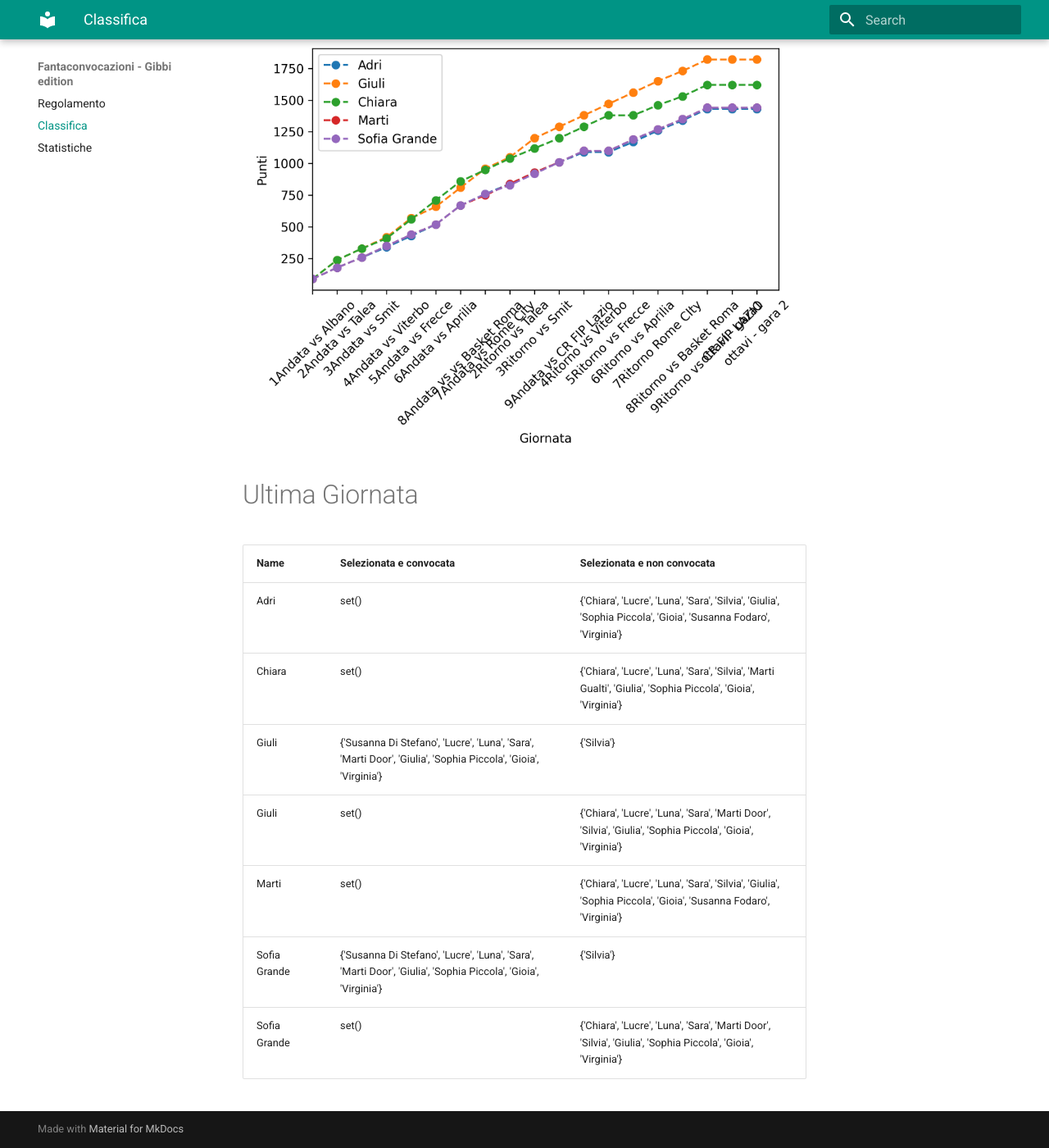
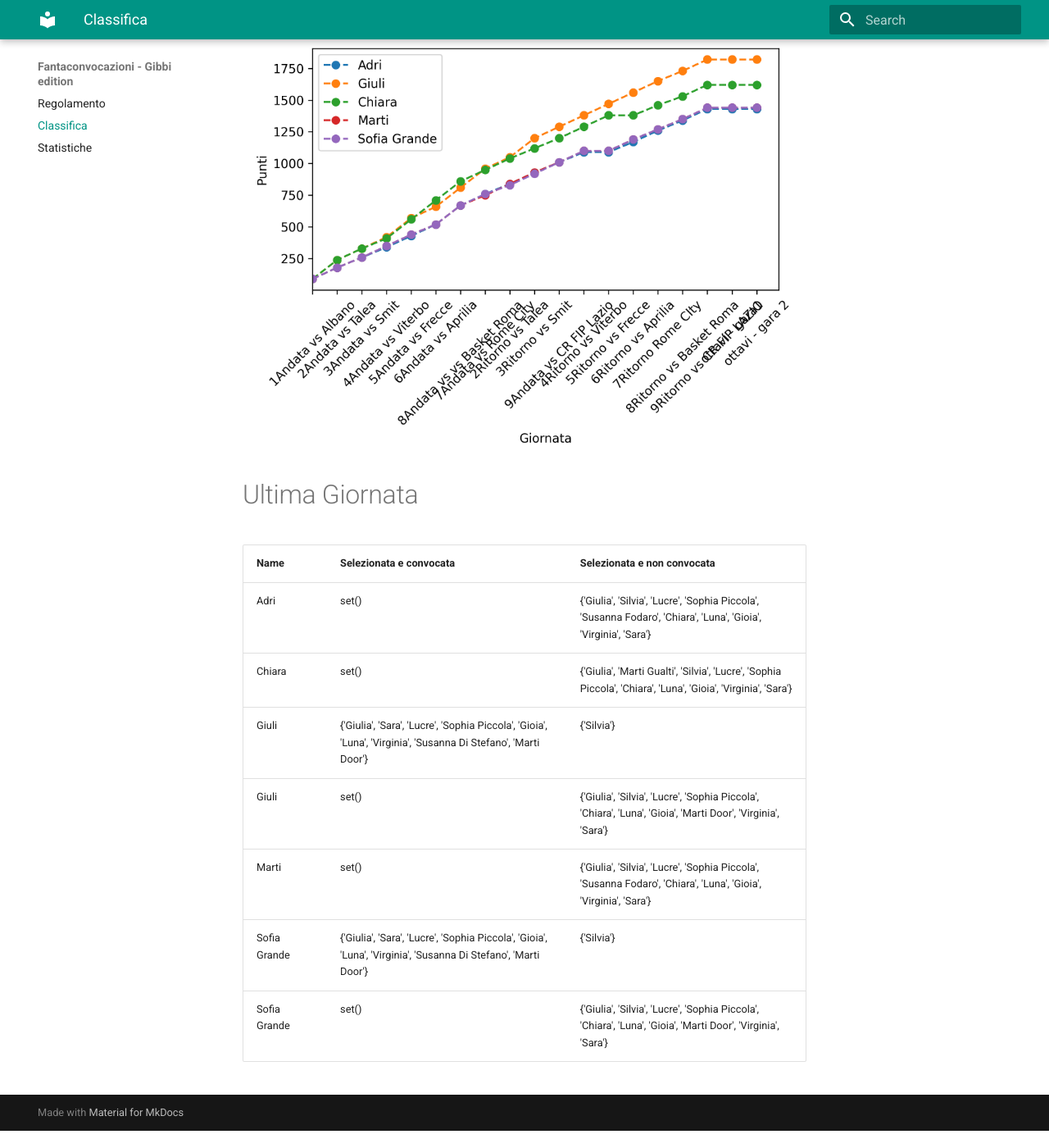
Before and after one commit to martinig94/fantagibbi, an MkDocs documentation site: the page built from docs/Classifica.md, in a window 1280 px wide and 1400 px high, scrolled down 565 px. Shown: the whole window at 82% size. Built offline with MkDocs 1.6.1 and Material for MkDocs 9.7.7, drawn with Linux system fonts in a browser that asks for light colours; after the commit the page ends 1944 px from its top, so only the background shows below that.

Commit message:
Auto-update from main.py

```diff
--- a/docs/Classifica.md
+++ b/docs/Classifica.md
@@ -18,11 +18,11 @@
 <!-- START_TABLE CORRECT -->
 | Name         | Selezionata e convocata                                                                                        | Selezionata e non convocata                                                                                      |
 |:-------------|:---------------------------------------------------------------------------------------------------------------|:-----------------------------------------------------------------------------------------------------------------|
-| Adri         | set()                                                                                                          | {'Chiara', 'Lucre', 'Luna', 'Sara', 'Silvia', 'Giulia', 'Sophia Piccola', 'Gioia', 'Susanna Fodaro', 'Virginia'} |
-| Chiara       | set()                                                                                                          | {'Chiara', 'Lucre', 'Luna', 'Sara', 'Silvia', 'Marti Gualti', 'Giulia', 'Sophia Piccola', 'Gioia', 'Virginia'}   |
-| Giuli        | {'Susanna Di Stefano', 'Lucre', 'Luna', 'Sara', 'Marti Door', 'Giulia', 'Sophia Piccola', 'Gioia', 'Virginia'} | {'Silvia'}                                                                                                       |
-| Giuli        | set()                                                                                                          | {'Chiara', 'Lucre', 'Luna', 'Sara', 'Marti Door', 'Silvia', 'Giulia', 'Sophia Piccola', 'Gioia', 'Virginia'}     |
-| Marti        | set()                                                                                                          | {'Chiara', 'Lucre', 'Luna', 'Sara', 'Silvia', 'Giulia', 'Sophia Piccola', 'Gioia', 'Susanna Fodaro', 'Virginia'} |
-| Sofia Grande | {'Susanna Di Stefano', 'Lucre', 'Luna', 'Sara', 'Marti Door', 'Giulia', 'Sophia Piccola', 'Gioia', 'Virginia'} | {'Silvia'}                                                                                                       |
-| Sofia Grande | set()                                                                                                          | {'Chiara', 'Lucre', 'Luna', 'Sara', 'Marti Door', 'Silvia', 'Giulia', 'Sophia Piccola', 'Gioia', 'Virginia'}     |
+| Adri         | set()                                                                                                          | {'Giulia', 'Silvia', 'Lucre', 'Sophia Piccola', 'Susanna Fodaro', 'Chiara', 'Luna', 'Gioia', 'Virginia', 'Sara'} |
+| Chiara       | set()                                                                                                          | {'Giulia', 'Marti Gualti', 'Silvia', 'Lucre', 'Sophia Piccola', 'Chiara', 'Luna', 'Gioia', 'Virginia', 'Sara'}   |
+| Giuli        | {'Giulia', 'Sara', 'Lucre', 'Sophia Piccola', 'Gioia', 'Luna', 'Virginia', 'Susanna Di Stefano', 'Marti Door'} | {'Silvia'}                                                                                                       |
+| Giuli        | set()                                                                                                          | {'Giulia', 'Silvia', 'Lucre', 'Sophia Piccola', 'Chiara', 'Luna', 'Gioia', 'Marti Door', 'Virginia', 'Sara'}     |
+| Marti        | set()                                                                                                          | {'Giulia', 'Silvia', 'Lucre', 'Sophia Piccola', 'Susanna Fodaro', 'Chiara', 'Luna', 'Gioia', 'Virginia', 'Sara'} |
+| Sofia Grande | {'Giulia', 'Sara', 'Lucre', 'Sophia Piccola', 'Gioia', 'Luna', 'Virginia', 'Susanna Di Stefano', 'Marti Door'} | {'Silvia'}                                                                                                       |
+| Sofia Grande | set()                                                                                                          | {'Giulia', 'Silvia', 'Lucre', 'Sophia Piccola', 'Chiara', 'Luna', 'Gioia', 'Marti Door', 'Virginia', 'Sara'}     |
 <!-- END_TABLE CORRECT -->
```
